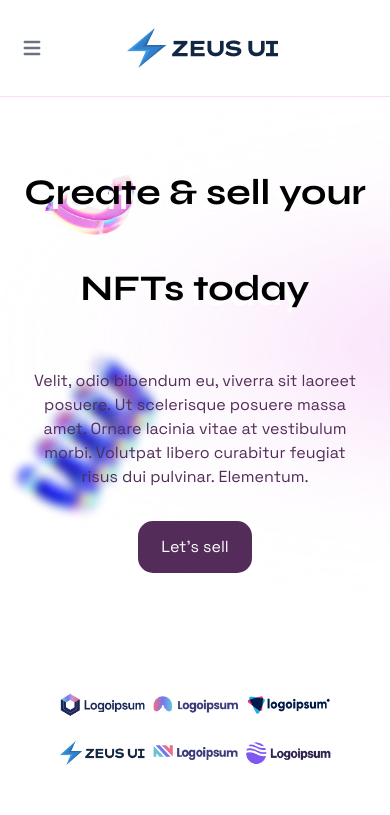
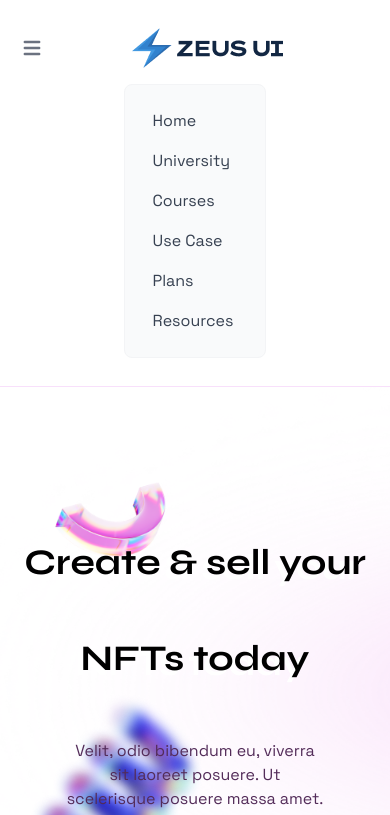
Before and after one commit to diahnkha/zeus, a website: page index.html in a window 390 px wide. Shown: the top 815 px of the page. Drawn offline with nearby package versions, Linux system fonts and the light colour scheme.

Commit message:
add all responsive and dropdown button menu

```diff
--- a/index.html
+++ b/index.html
@@ -18,6 +18,14 @@
 
 </head>
 <body>
+
+
+
+
+
+
+
+
 <!-- NAVBAR SECTION -->
 <nav id="navbar">
     <div class="container md:px-[30px]">
@@ -27,15 +35,50 @@
                 <li><a href="#">University</a></li>
                 <li><a href="#">Courses</a></li>
             </ul>
-            <button data-collapse-toggle="navbar-defaults" type="button" class="inline-flex p-2 ml-3 text-sm text-gray-500 rounded-lg md:hidden hover:bg-gray-100 focus:outline-none focus:ring-2 focus:ring-gray-200 dark:text-gray-400 dark:hover:bg-gray-700 dark:focus:ring-gray-600" aria-controls="navbar-default" aria-expanded="false">
-                <span class="sr-only">Open main menu</span>
-                <svg class="w-6 h-6" aria-hidden="true" fill="currentColor" viewBox="0 0 20 20" xmlns="http://www.w3.org/2000/svg"><path fill-rule="evenodd" d="M3 5a1 1 0 011-1h12a1 1 0 110 2H4a1 1 0 01-1-1zM3 10a1 1 0 011-1h12a1 1 0 110 2H4a1 1 0 01-1-1zM3 15a1 1 0 011-1h12a1 1 0 110 2H4a1 1 0 01-1-1z" clip-rule="evenodd"></path></svg>
-            </button>
 
-            <img class="mr-3 ml-3" src="assets/images/logo.png" alt="">
-            <div class="w-6 h-6 mr-3 inline-block md:hidden">
+            <div class="flex flex-col justify-center items-center">
+                <div class=" flex justify-center items-center">
+                    <button data-collapse-toggle="navbar-dropdown" type="button" class="inline-flex items-center p-2 ml-3 text-sm text-gray-500 rounded-lg md:hidden hover:bg-gray-100 focus:outline-none focus:ring-2 focus:ring-gray-200 dark:text-gray-400 dark:hover:bg-gray-700 dark:focus:ring-gray-600" aria-controls="navbar-dropdown" aria-expanded="false">
+                        <span class="sr-only">Open main menu</span>
+                        <svg class="w-6 h-6" aria-hidden="true" fill="currentColor" viewBox="0 0 20 20" xmlns="http://www.w3.org/2000/svg"><path fill-rule="evenodd" d="M3 5a1 1 0 011-1h12a1 1 0 110 2H4a1 1 0 01-1-1zM3 10a1 1 0 011-1h12a1 1 0 110 2H4a1 1 0 01-1-1zM3 15a1 1 0 011-1h12a1 1 0 110 2H4a1 1 0 01-1-1z" clip-rule="evenodd"></path></svg>
+                    </button>
+
+
+                    <img class="max-sm:mx-20 max-lg:mx-20" src="assets/images/logo.png" alt="">
+                    <div class="w-6 h-6 mr-3 inline-block md:hidden">
+
+                    </div>
+                </div>
+
+                <div class="hidden sm:hidden max-sm:block">
+                    <div class="flex justify-center items-center w-full md:block md:w-auto" id="navbar-dropdown">
+                        <ul class="flex flex-col p-4 mt-4 border border-gray-100 rounded-lg bg-gray-50 md:flex-row md:space-x-8 md:mt-0 md:text-sm md:font-medium md:border-0 md:bg-white dark:bg-gray-800 md:dark:bg-gray-900 dark:border-gray-700">
+                          <li>
+                            <a href="#" class="block py-2 pl-3 pr-4 text-gray-700 rounded hover:bg-gray-100 md:hover:bg-transparent md:border-0 md:hover:text-blue-700 md:p-0 dark:text-gray-400 md:dark:hover:text-white dark:hover:bg-gray-700 dark:hover:text-white md:dark:hover:bg-transparent">Home</a>
+                          </li>
+                          <li>
+                            <a href="#" class="block py-2 pl-3 pr-4 text-gray-700 rounded hover:bg-gray-100 md:hover:bg-transparent md:border-0 md:hover:text-blue-700 md:p-0 dark:text-gray-400 md:dark:hover:text-white dark:hover:bg-gray-700 dark:hover:text-white md:dark:hover:bg-transparent">University</a>
+                          </li>
+                          <li>
+                            <a href="#" class="block py-2 pl-3 pr-4 text-gray-700 rounded hover:bg-gray-100 md:hover:bg-transparent md:border-0 md:hover:text-blue-700 md:p-0 dark:text-gray-400 md:dark:hover:text-white dark:hover:bg-gray-700 dark:hover:text-white md:dark:hover:bg-transparent">Courses</a>
+                          </li>
+                          <li>
+                            <a href="#" class="block py-2 pl-3 pr-4 text-gray-700 rounded hover:bg-gray-100 md:hover:bg-transparent md:border-0 md:hover:text-blue-700 md:p-0 dark:text-gray-400 md:dark:hover:text-white dark:hover:bg-gray-700 dark:hover:text-white md:dark:hover:bg-transparent">Use Case</a>
+                          </li>
+                          <li>
+                            <a href="#" class="block py-2 pl-3 pr-4 text-gray-700 rounded hover:bg-gray-100 md:hover:bg-transparent md:border-0 md:hover:text-blue-700 md:p-0 dark:text-gray-400 md:dark:hover:text-white dark:hover:bg-gray-700 dark:hover:text-white md:dark:hover:bg-transparent">Plans</a>
+                          </li>
+                          <li>
+                            <a href="#" class="block py-2 pl-3 pr-4 text-gray-700 rounded hover:bg-gray-100 md:hover:bg-transparent md:border-0 md:hover:text-blue-700 md:p-0 dark:text-gray-400 md:dark:hover:text-white dark:hover:bg-gray-700 dark:hover:text-white md:dark:hover:bg-transparent">Resources</a>
+                          </li>
+                        </ul>
+                      </div>
+                </div>
 
             </div>
+
+
+
             <div class="hidden md:flex navbar-right navbar-nav">
                 <ul class="flex gap-9">
                     <li><a href="#">Use Cases</a></li>
@@ -57,17 +100,17 @@
     <!-- HERO SECTION -->
     <section id="hero" class="bg-hero-pattern bg-cover max-sm:bg-no-repeat">
         <!-- <img class="absolute inset-0 object-cover" src="assets/images/bg-hero.png" alt=""> -->
-        <div class="container pt-[80px] max-sm:pt-12 pb-[148px] max-sm:pb-20 text-center">
-            <div class="px-[350px] max-lg:px-20 max-sm:px-6">
-                <h1 class="text-[80px] mb-8 max-lg:text-[40px] max-sm:text-4xl max-sm:leading-[56px]">Create & sell your NFTs today</h1>
-                <p class="mb-8 max-sm:text-base">Velit, odio bibendum eu, viverra sit laoreet posuere. Ut scelerisque posuere massa amet. Ornare lacinia vitae at vestibulum morbi. Volutpat libero curabitur feugiat risus dui pulvinar. Elementum.</p>
+        <div class="container pt-[80px] max-sm:pt-12 pb-[148px] max-xl:pb-20 max-sm:pb-20 text-center">
+            <div class="px-[350px] max-lg:px-20 max-xl:px-20 max-sm:px-6">
+                <h1 class="text-[80px] mb-8 max-lg:text-[40px] max-sm:text-4xl max-xl:mt-20 max-sm:leading-[56px]">Create & sell your NFTs today</h1>
+                <p class="mb-8 max-sm:text-base max-xl:px-10">Velit, odio bibendum eu, viverra sit laoreet posuere. Ut scelerisque posuere massa amet. Ornare lacinia vitae at vestibulum morbi. Volutpat libero curabitur feugiat risus dui pulvinar. Elementum.</p>
                 <button>Let's sell</button>
             </div>
         </div>
     </section>
 
     <section id="logo" class="pt-[181px] max-lg:pt-[40px] max-lg:mb-16">
-        <div class="container flex items-center justify-center max-lg:mb-8 gap-10 max-lg:flex-wrap max-sm:flex-nowrap max-sm:flex-col max-lg:gap-6">
+        <div class="container flex items-center justify-center max-xl:flex-col max-lg:mb-8 gap-10 max-lg:flex-wrap max-sm:flex-nowrap max-sm:flex-col max-lg:gap-6">
             <div class="flex flex-row justify-center items-center gap-10 max-sm:gap-2 max-sm:mx-3 max-sm:flex max-sm:flex-wrap max-lg:flex max-lg:flex-row max-lg:gap-4 max-lg:justify-center">
                 <img class="max-sm:w-[85px] max-sm:h-[24px]" src="assets/images/logo-1.png" alt="">
                 <img class="max-sm:w-[85px] max-sm:h-[24px]" src="assets/images/logo-2.png" alt="">
@@ -333,8 +376,8 @@
                 <p class="mt-6 max-sm:text-center max-sm:px-10 max-sm:text-sm">Risus commodo id odio turpis pharetra elementum. Pulvinar porta porta feugiat scelerisque in elit. Morbi rhoncus, tellus, eros consequat magna semper orci a tincidunt. </p>
             </div>
 
-            <div class="frequently-double flex max-lg:flex-col max-sm:mt-40 max-sm:justify-center max-sm:items-center">
-                <div class="frequently-left flex flex-col gap-6">
+            <div class="frequently-double flex max-lg:flex-col max-xl:flex-col max-xl:gap-6 max-sm:mt-40 max-sm:justify-center max-sm:items-center">
+                <div class="frequently-left flex flex-col gap-6 max-xl:mx-auto">
                     <div class="frequently-list flex px-6 py-6 w-[412px] max-sm:w-auto">
                         <h3>What kind of websites I can build with Zeus UI?</h3>
                         <img class="object-contain" src="assets/images/arrow-down.png" alt="">
@@ -356,7 +399,7 @@
                         <img class="object-contain" src="assets/images/arrow-down.png" alt="">
                     </div>
                 </div>
-                <div class="freqently-right flex flex-col gap-6 ml-8 max-lg:ml-0 max-lg:mt-6">
+                <div class="freqently-right flex flex-col gap-6 ml-8 max-lg:ml-0 max-lg:mt-6 max-xl:mx-auto">
                     <div class="frequently-list flex px-6 py-6 w-[412px] max-sm:w-auto">
                         <h3>What kind of websites I can build with Zeus UI?</h3>
                         <img class="object-contain" src="assets/images/arrow-down.png" alt="">
```
Also changed, not shown: dist/style.css.
